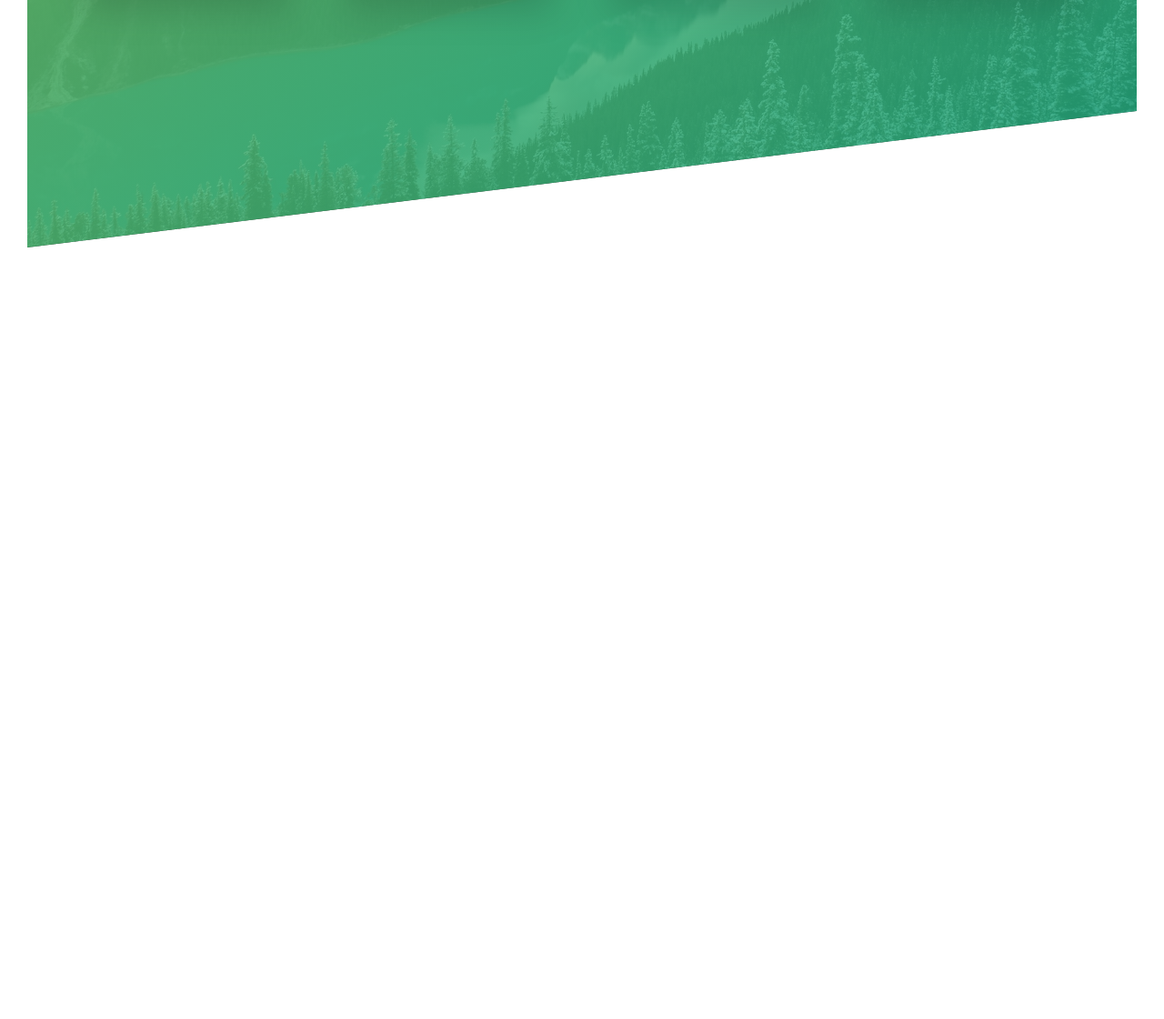
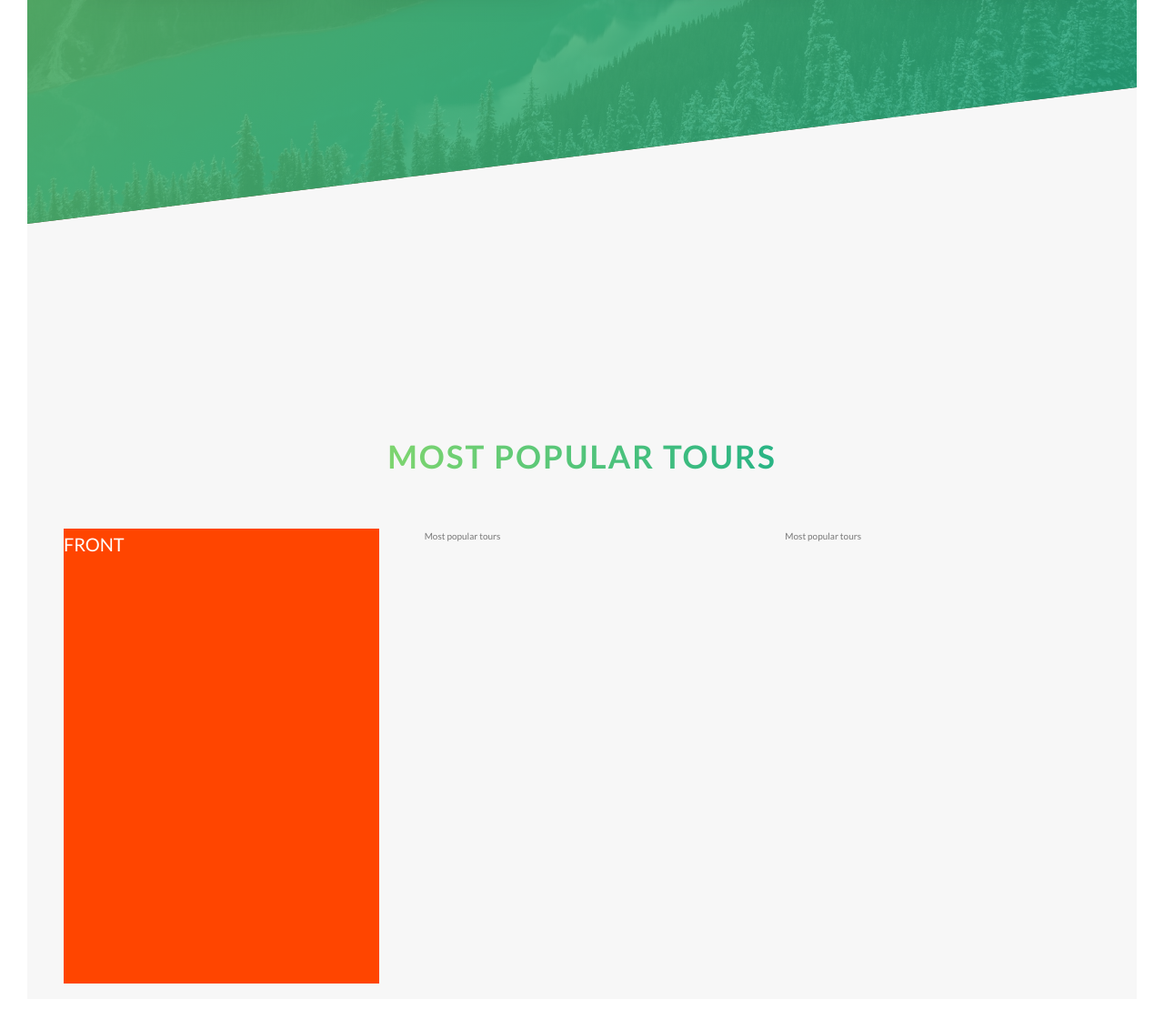
Before and after one commit to RochaDiego04/Natours, a website: page index.html in a window 1280 px wide. Shown: the part 2373-3493 px from the top of the page at 91% size. Before the commit the page ends 2645 px from the top, so only its background shows below. Drawn offline with Linux system fonts and the light colour scheme.

Commit message:
Add template of rotating card

```diff
--- a/index.html
+++ b/index.html
@@ -120,6 +120,33 @@
           </div>
         </div>
       </section>
+
+      <section class="section-tours">
+        <div class="u-center-text">
+          <h2 class="heading-secondary">
+            Most popular tours
+          </h2>
+        </div>
+
+        <div class="tours-grid">
+          <div class="tours-grid--column">
+            <div class="card">
+              <div class="card__side card__side--front">
+                FRONT
+              </div>
+              <div class="card__side card__side--back">
+                BACK
+              </div>
+            </div>
+          </div>
+          <div class="tours-grid--column">
+            Most popular tours
+          </div>
+          <div class="tours-grid--column">
+            Most popular tours
+          </div>
+      </section>
+
     </main>
   </body>
 </html>
--- /dev/null
+++ b/sass/components/_card.scss
@@ -0,0 +1,36 @@
+.card {
+    perspective: 150rem; /* This defines how dramatic the effect of rotation will be */
+    -moz-perspective: 150rem;
+    position: relative;
+
+    &__side {
+        background-color: orangered;
+        color: #fff;
+        font-size: 2rem;
+
+        height: 50rem;
+        transition: all .8s;
+        position: absolute;
+        top: 0;
+        left: 0;
+        width: 100%;
+        backface-visibility: hidden; /* Hides the back part of an element, fix the animation bug*/
+
+        &--front {
+            background-color: orangered;
+        }
+
+        &--back {
+            background-color: green;
+            transform: rotateY(180deg);
+        }
+    }
+
+    &:hover &__side--front {
+        transform: rotateY(180deg);
+    }
+
+    &:hover &__side--back {
+        transform: rotateY(0);
+    }
+}
--- a/sass/components/_feature-box.scss
+++ b/sass/components/_feature-box.scss
@@ -2,6 +2,9 @@
 
 .feature-box {
     display: inline-block;
+    width: 23.3rem;
+    max-width: 23.3rem;
+    min-width: 23.3rem;
     background-color: rgba(v.$white, 0.8);
     font-size: 1.5rem;
     padding: 2.5rem;
--- a/sass/main.scss
+++ b/sass/main.scss
@@ -12,5 +12,6 @@
 @forward "components/button";
 @forward "components/composition";
 @forward "components/feature-box";
+@forward "components/card";
 
 @forward "layout/header";
--- a/sass/pages/_home.scss
+++ b/sass/pages/_home.scss
@@ -49,3 +49,19 @@
 
     transform: skewY(7deg);
 }
+
+/*TOURS SECTION*/
+.section-tours {
+    background-color: v.$color-grey-light-1;
+    padding: 40rem 4rem 50rem 4rem;
+    margin-top: -20vh;
+}
+
+.tours-grid {
+    margin: 5rem auto 0 auto;
+    display: grid;
+    grid-template-columns: repeat(3, 1fr);
+    row-gap: 2rem;
+    column-gap: 5rem;
+    max-width: v.$small-max-width;
+}
```
Also changed, not shown: css/style.css, 1 other file.
